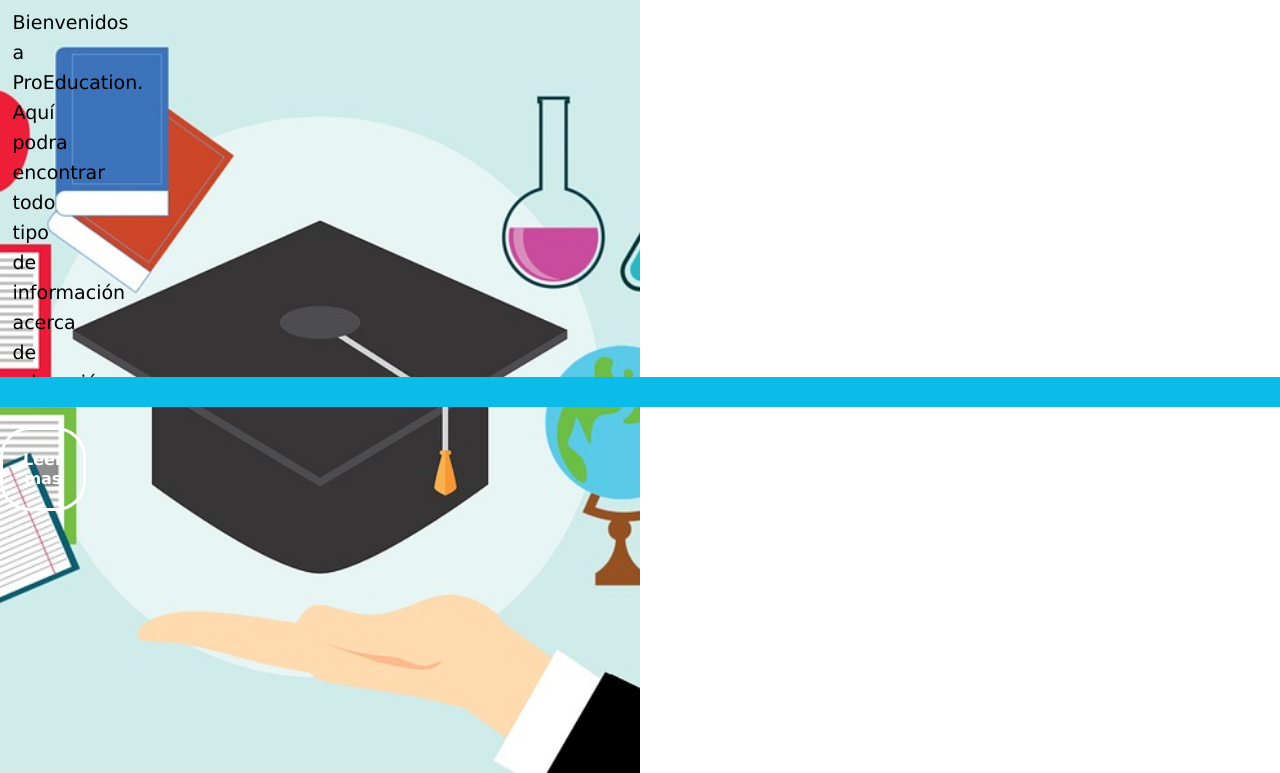
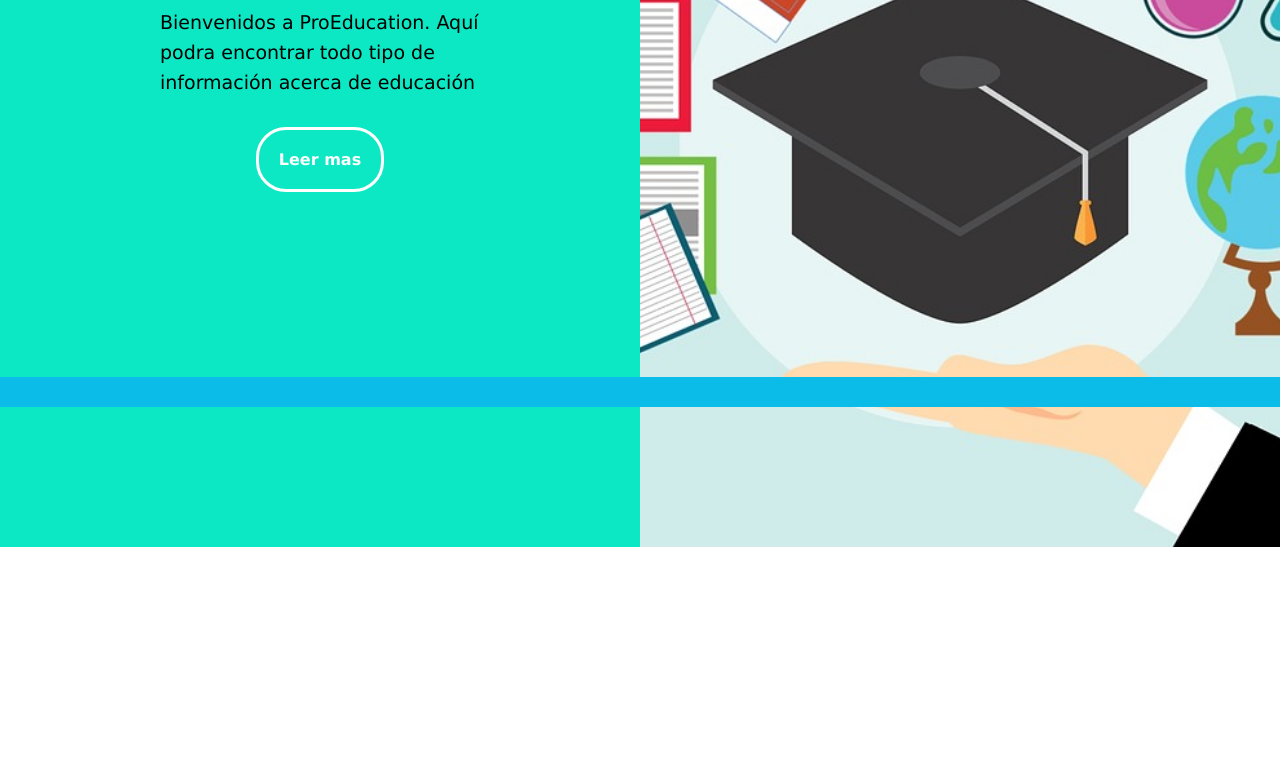
Before and after one commit to stefaniapro5/ProEducation, a plain HTML site: page index.html in a window 1280 px wide. Shown: the part 393-1166 px from the top of the page. After the commit the page ends 940 px from the top, so only its background shows below. Drawn offline with Linux system fonts and the light colour scheme.

Commit message:
color y estructura
se realizo una estructura a la pagina y se asignaron colores

```diff
--- a/style.css
+++ b/style.css
@@ -30,10 +30,6 @@ nav a{
 	font-weight: 300px;
 	padding-right: 5px;
 }
-
-nav a:hover{
-	color: #0CA6C2;
-}
 /*Final de Cabecera*/
 main{
 	width: 1263px;
@@ -47,8 +43,8 @@ article{
 }
 .iz{
 	background: #0CE8C3;
-	height: 100px;
-	width: 50px;
+	height: 100vh;
+	width: 50%;
 }
 .link{
 	text-align: center;
@@ -61,10 +57,10 @@ article{
 	height: 100vh;
 }
 #pantalla-dividida{
-	font-display: flex;
+	display: flex;
 }
 .creativer{
-	color: #0484bf;
+	color: #0484BF;
 }
 h1{
 	font-size: 60px;
```
